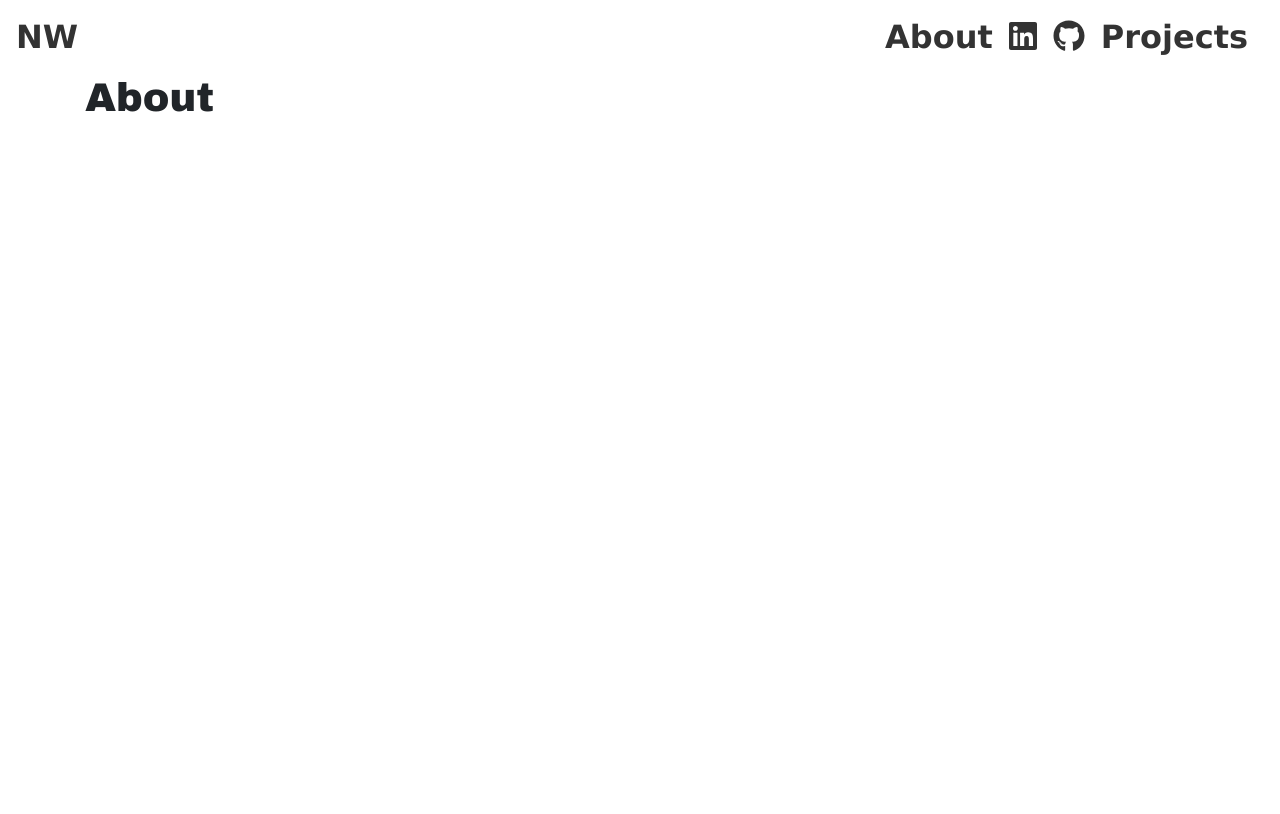
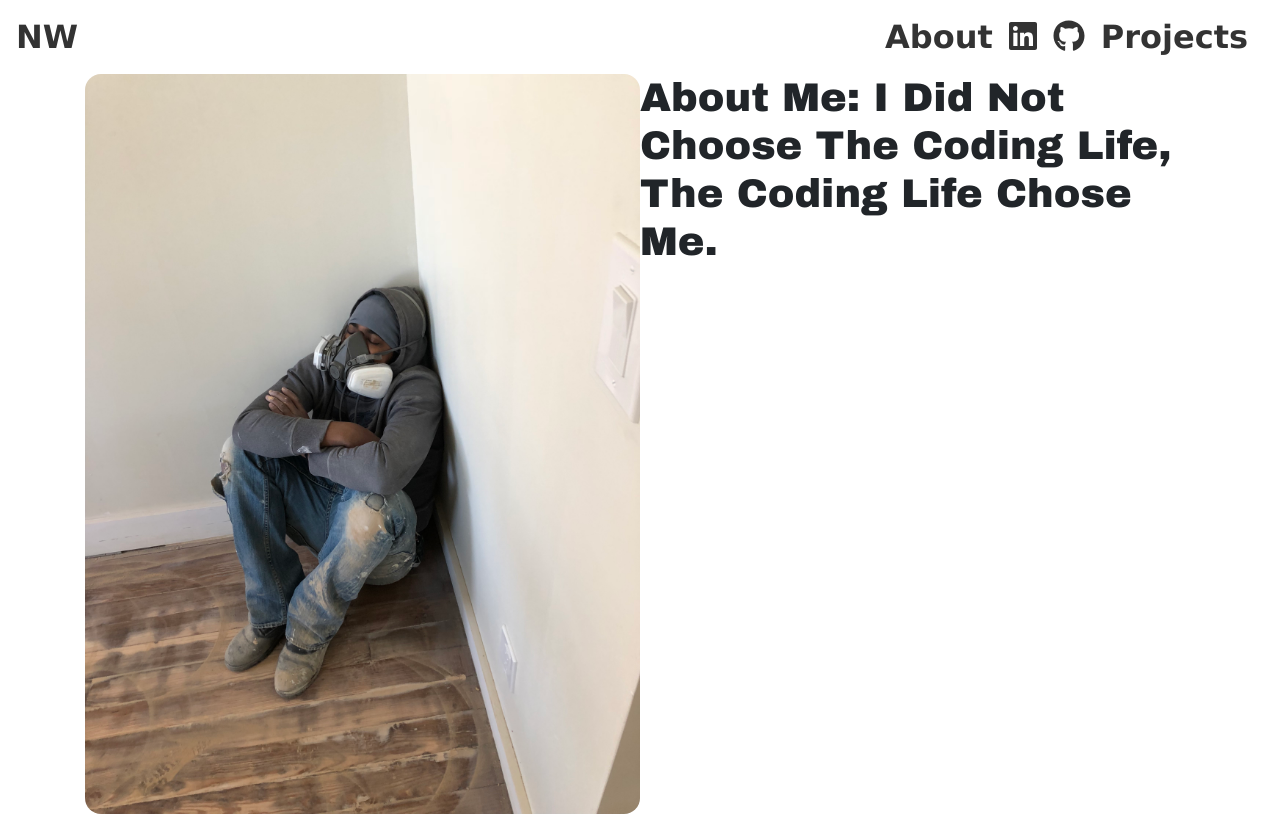
Before and after one commit to Nwillia3/mywebsite, a React (Create React App) app: page /about in a window 1280 px wide. Built offline with nearby package versions, Linux system fonts and the light colour scheme.

Commit message:
layout for about page

```diff
--- a/src/pages/About.js
+++ b/src/pages/About.js
@@ -1,15 +1,45 @@
 import React from "react";
-// import styled from "styled-components";
-// import { SMALL_BREAKPOINT, MEDIUM_BREAKPOINT } from "./breakpoints";
+import NavBar from "../components/navBar";
+import styled from "styled-components";
 import { Container } from "../common/templateStyles";
-import NavBar from "../components/navBar";
+import {
+  SMALL_BREAKPOINT,
+  MEDIUM_BREAKPOINT,
+  LARGE_BREAKPOINT,
+  XLARGE_BREAKPOINT
+} from "../common/breakpoints";
+import photo from "../images/photo.jpeg";
 
 const About = () => {
+  const IMG = styled.img`
+
+    width: 50%
+    height:30%
+    border-radius: 16px;
+    max-width: 100%;
+
+  `;
+
+  const Wrapper = styled.div`
+    display: flex;
+    flex-direction: column;
+    @media (min-width: ${MEDIUM_BREAKPOINT}) {
+      flex-direction: row;
+    }
+  `;
   return (
     <React.Fragment>
       <NavBar />
       <Container>
-        <h1> About</h1>
+        <Wrapper>
+          <IMG src={photo} />
+          <h1>
+            <span> About Me: </span>I Did Not Choose The Coding Life, The Coding
+            Life Chose Me.
+          </h1>
+        </Wrapper>
+
+        {/* <img src={photo} alt="image" width="200px" /> */}
       </Container>
     </React.Fragment>
   );
--- a/src/pages/Work.js
+++ b/src/pages/Work.js
@@ -1,5 +1,5 @@
 import React from "react";
-import logo from "../logo.jpg";
+import mac from "../logo.jpg";
 import "../styles/Work.css";
 import NavBar from "../components/navBar";
 const Work = () => {
@@ -20,7 +20,7 @@ const Work = () => {
           <h1> This page will be back before you know it </h1>
         </div>
 
-        <img src={logo} className="col-sm-12 col-md-8 img-fluid" alt="logo" />
+        <img src={mac} className="col-sm-12 col-md-8 img-fluid" alt="logo" />
       </div>
     </React.Fragment>
   );
```
Also changed, not shown: src/components/About.js (+16 -2 lines), src/images/photo.jpeg (added).
